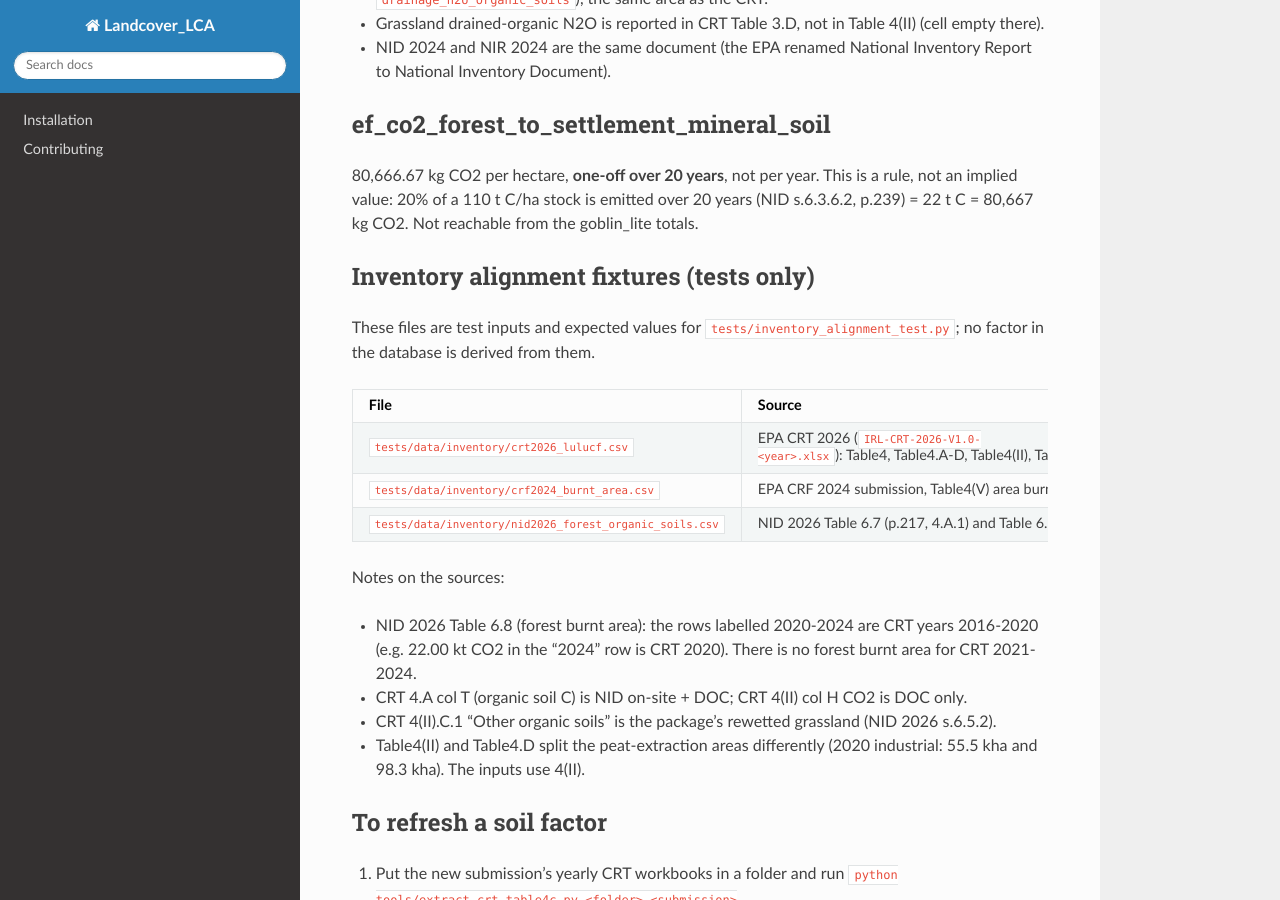
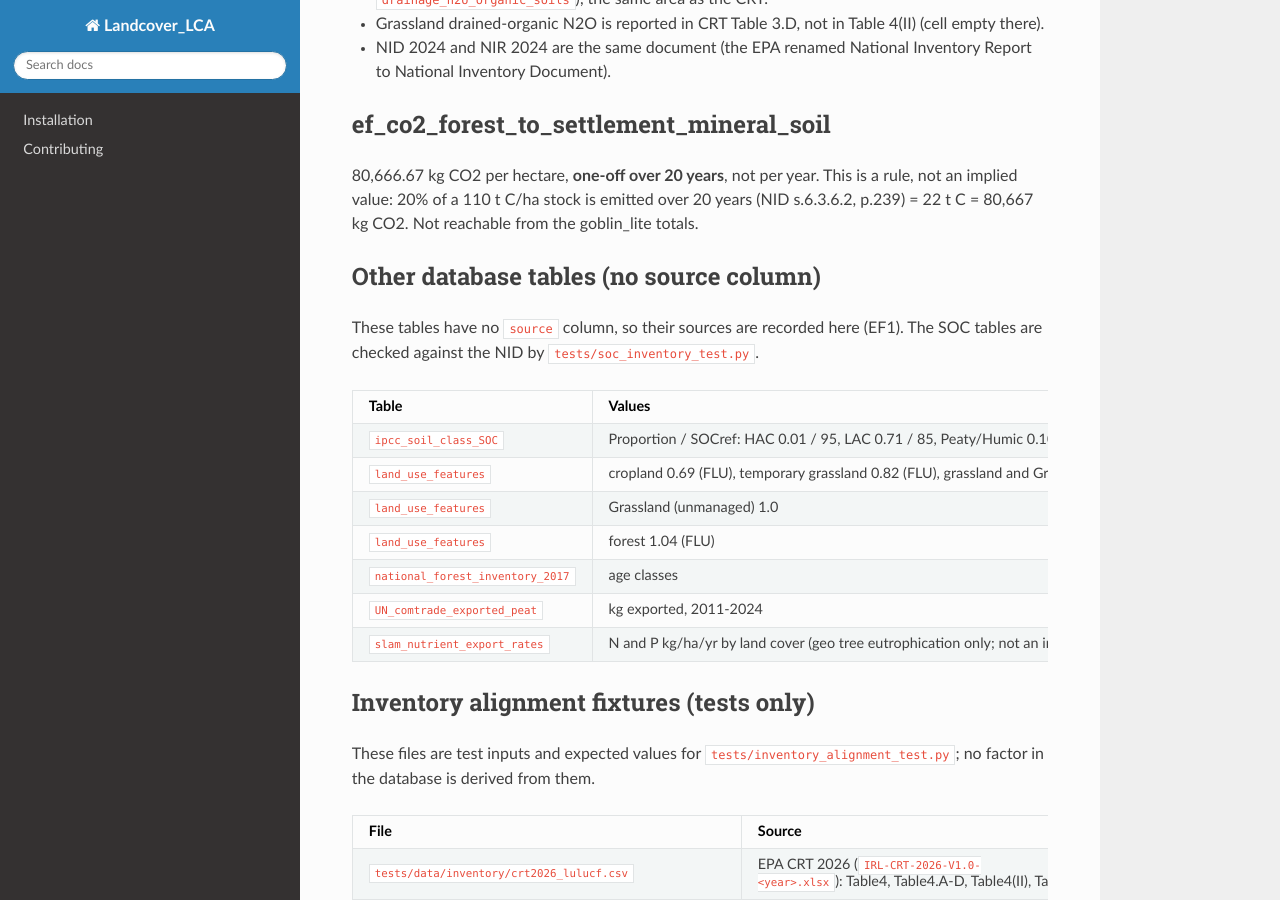
Before and after one commit to GOBLIN-Proj/landcover_lca, a Sphinx documentation site: the page built from docs/emission_factor_provenance.md, in a window 1280 px wide and 900 px high, scrolled down 11384 px. Built offline with Sphinx 7.4.7 and the Read the Docs theme 3.1.0, drawn with Linux system fonts in a browser that asks for light colours; pages that are not in the unit, such as notebooks, are missing from menus.

Commit message:
docs(factors): a NID/IPCC source for every database factor; unmanaged grassland 1.0 (EF1)
- Settlement factors: 22 t C/ha now cites NID 2026 s.6.3.6.2 p.239; 0.93 marked "not in NID 2026"
  (both on the unreachable settlement path).
- Provenance: new section "Other database tables" (soil classes Table 6.28, adjustment factors
  Tables 6.31 and 6.21, forest age classes, peat exports, SLAM nutrient export rates with the
  owner-supplied DOI); README points to it.
- land_use_features "Grassland (unmanaged)" 0.95 -> 1.0 (NID Table 6.31 unimproved grassland, GR2).
  No calculation reads the row, so no result changes; its expected failure is now a pass.
- CHANGELOG: notebook entry no longer gives the old cropland argument order.

Co-Authored-By: Claude Opus 5.5 <noreply@anthropic.com>

```diff
--- a/docs/emission_factor_provenance.md
+++ b/docs/emission_factor_provenance.md
@@ -318,6 +318,21 @@ Matches the inventory, no method deviation:
 
 80,666.67 kg CO2 per hectare, **one-off over 20 years**, not per year. This is a rule, not an implied value: 20% of a 110 t C/ha stock is emitted over 20 years (NID s.6.3.6.2, p.239) = 22 t C = 80,667 kg CO2. Not reachable from the goblin_lite totals.
 
+## Other database tables (no source column)
+
+These tables have no `source` column, so their sources are recorded here (EF1). The SOC tables are checked against the
+NID by `tests/soc_inventory_test.py`.
+
+| Table | Values | Source | Check |
+|---|---|---|---|
+| `ipcc_soil_class_SOC` | Proportion / SOCref: HAC 0.01 / 95, LAC 0.71 / 85, Peaty/Humic 0.10 / 115, Sandy 0.01 / 71 t C/ha | NID 2026 Table 6.28 p.253 (IPCC 2006 Vol 4 Table 2.3 classes) | all match; the remaining 0.17 is wetland (organic), SOCref NA in the NID |
+| `land_use_features` | cropland 0.69 (FLU), temporary grassland 0.82 (FLU), grassland and Grassland (managed) 1.14 (FI), Rough grazing 1.0, Other non agricultural land 1.0 | NID 2026 Table 6.31 p.262 (IPCC 2019 Refinement) | all match |
+| `land_use_features` | Grassland (unmanaged) 1.0 | NID 2026 Table 6.31 p.262, unimproved grassland | was 0.95 (FMG 0.95), corrected in EF1; no calculation reads this row |
+| `land_use_features` | forest 1.04 (FLU) | NID 2026 Table 6.21 p.239, Tier 2 average FLU for forest | matches |
+| `national_forest_inventory_2017` | age classes | National Forest Inventory 2017 | not used by the calculations since F6 |
+| `UN_comtrade_exported_peat` | kg exported, 2011-2024 | UN Comtrade HS 2703 | see "Horticultural peat, off-site CO2 (P1)" |
+| `slam_nutrient_export_rates` | N and P kg/ha/yr by land cover (geo tree eutrophication only; not an inventory factor) | https://doi.org/10.1007/s10666-020-09711-z (reference supplied by the package owner) | the values have not been checked against the paper |
+
 ## Inventory alignment fixtures (tests only)
 
 These files are test inputs and expected values for `tests/inventory_alignment_test.py`; no factor in the database is derived from them.
```
Also changed, not shown: CHANGELOG.md (+8 -2 lines), README.md (+1 -1 lines), 3 other files.
